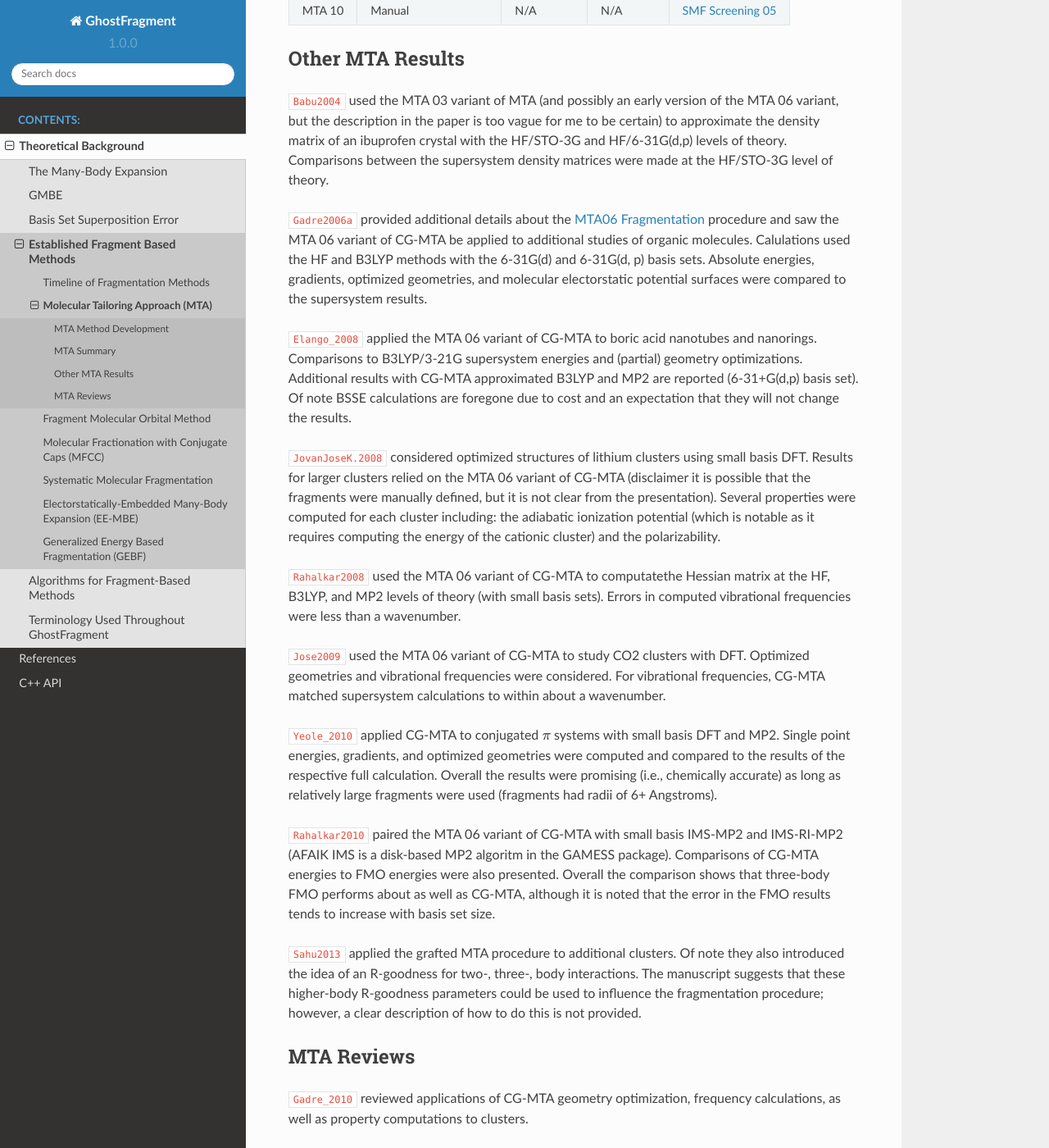
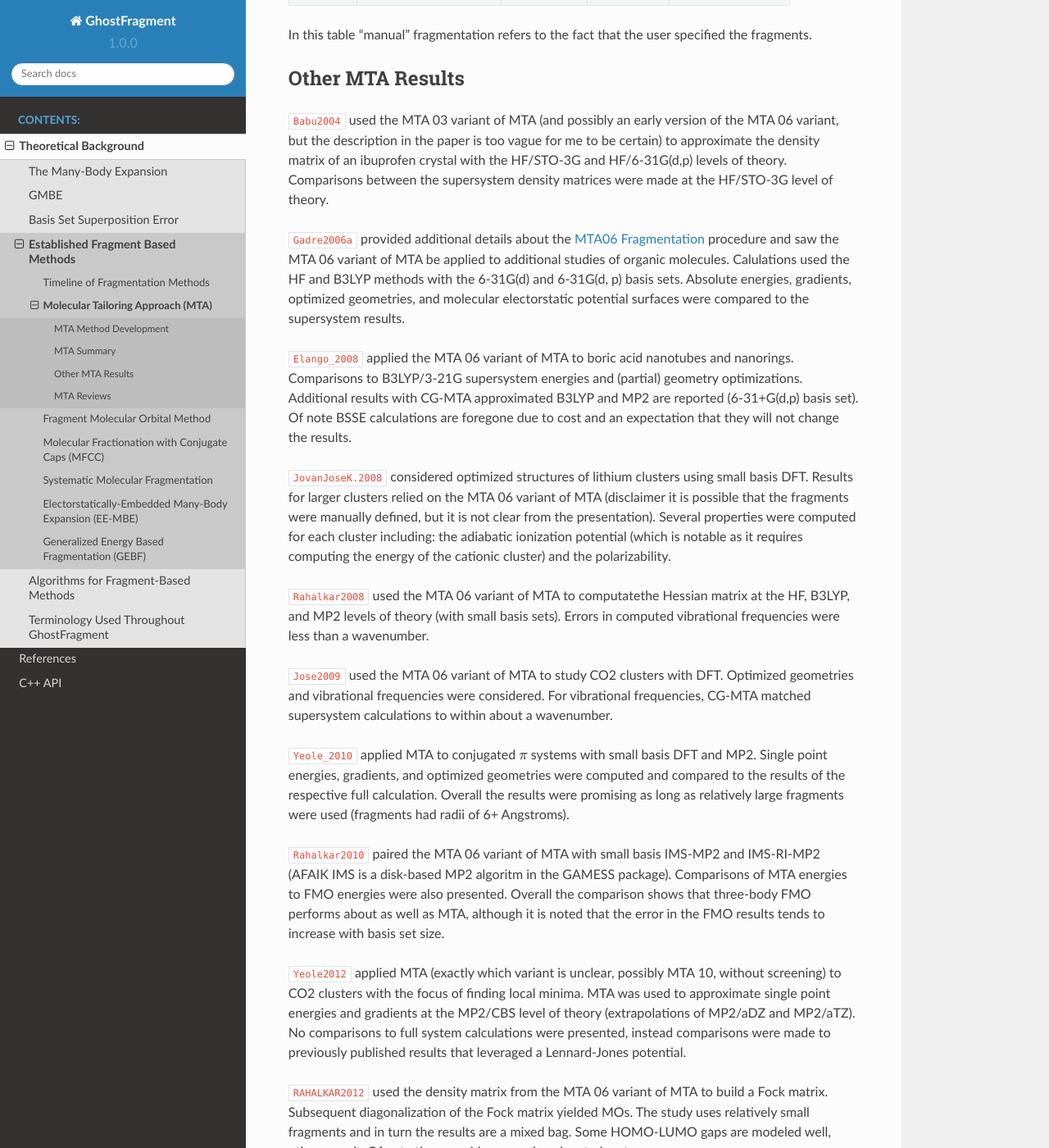
Before and after one commit to rmrresearch/GhostFragment, a Sphinx documentation site: the page built from docs/source/background/established_methods/mta.rst, in a window 1280 px wide and 1400 px high, scrolled down 1753 px. Shown: the whole window at 82% size. Built offline with Sphinx 7.4.7 and the Read the Docs theme 2.0.0, drawn with Linux system fonts in a browser that asks for light colours; cross-references to code outside the pages are shown as plain code; some of the changed text lies outside the part shown.

Commit message:
back-up [skip ci]

```diff
--- a/docs/source/background/established_methods/mta.rst
+++ b/docs/source/background/established_methods/mta.rst
@@ -26,10 +26,9 @@
 Results primarily focused on comparing the electorstatic potential computed by
 MTA to that of the supersystem.
 
-The next development :cite:`Ganesh2006` in MTA, led to a rebranding as CGMTA (CG
-standing for cardinality guided). In this study the energy, and energy
-derivatives, of a fragmented system are computed using the inclusion-exclusion
-principle. Initial applications focused on replicating the energy of
+The next development :cite:`Ganesh2006` in MTA, came from realizing the IEP
+could be used to compute the energy, and energy derivatives, of a fragmented
+system. Initial applications focused on replicating the energy of
 medium-sized organic molecules using small-basis HF, MP2, and B3LYP. Also
 considered were geometry optimizations, and vibrational frequencies. This study
 is also one of the earliest applications of :ref:`mta06 fragmentation` and with
@@ -40,10 +39,10 @@
 .. |E_MP2_SB| replace:: :math:`E_{MP2/Low|}`
 .. |E_MTA_MP2_SB| replace:: :math:`E_{MP2/Low|}`
 
-For benzene clusters, :cite:t:`Mahadevi_2010` note that a 1-body CG-MTA
+For benzene clusters, :cite:t:`Mahadevi_2010` note that a 1-body MTA
 expansion still neglects some many-body interactions. They suggested a screening
 method which amounts to manually adding back in two-, three-, etc. body
-interactions which do not appear in the 1-body CG-MTA expansion. For larger
+interactions which do not appear in the 1-body MTA expansion. For larger
 benzene clusters (hexamers, for example) these higher-body corrections can be
 more than a kcal/mol. Conceptually this correction is very similar to
 :ref:`SMF Screening 05`. The accompanying numerical results demonstrated that
@@ -77,9 +76,9 @@
 MTA Summary
 ***********
 
-Like many fragment-based methods, *the MTA/CG-MTA method* is not a well defined
+Like many fragment-based methods, *the MTA method* is not a well defined
 concept, as the definition of the method has changed over the years. The
-following table summarizes the variants of MTA/CG-MTA, which have appeared. Note
+following table summarizes the variants of MTA, which have appeared. Note
 that the names of the variants are our names, and were not present in the
 original manuscripts.
 
@@ -98,7 +97,8 @@
 | MTA 10 | Manual    | N/A       |  N/A   | |Sc10|    |
 +--------+-----------+-----------+--------+-----------+
 
-
+In this table "manual" fragmentation refers to the fact that the user specified
+the fragments.
 
 *****************
 Other MTA Results
@@ -111,13 +111,13 @@
 supersystem density matrices were made at the HF/STO-3G level of theory.
 
 :cite:t:`Gadre2006a` provided additional details about the
-:ref:`mta06 fragmentation` procedure and saw the MTA 06 variant of CG-MTA be
+:ref:`mta06 fragmentation` procedure and saw the MTA 06 variant of MTA be
 applied to additional studies of organic molecules. Calulations used the HF
 and B3LYP methods with the 6-31G(d) and 6-31G(d, p) basis sets.
 Absolute energies, gradients, optimized geometries, and molecular electorstatic
 potential surfaces were compared to the supersystem results.
 
-:cite:t:`Elango_2008` applied the MTA 06 variant of CG-MTA to boric acid
+:cite:t:`Elango_2008` applied the MTA 06 variant of MTA to boric acid
 nanotubes and nanorings. Comparisons to B3LYP/3-21G supersystem energies and
 (partial) geometry optimizations. Additional results with CG-MTA approximated
 B3LYP and MP2 are reported (6-31+G(d,p) basis set). Of note BSSE calculations
@@ -126,33 +126,46 @@
 
 :cite:t:`JovanJoseK.2008` considered optimized structures of lithium clusters
 using small basis DFT. Results for larger clusters relied on the MTA 06 variant
-of CG-MTA (disclaimer it is possible that the fragments were manually defined,
+of MTA (disclaimer it is possible that the fragments were manually defined,
 but it is not clear from the presentation). Several properties were computed for
 each cluster including: the adiabatic ionization potential (which is notable as
 it requires computing the energy of the cationic cluster) and the
 polarizability.
 
-:cite:t:`Rahalkar2008` used the MTA 06 variant of CG-MTA to computatethe Hessian
+:cite:t:`Rahalkar2008` used the MTA 06 variant of MTA to computatethe Hessian
 matrix at the HF, B3LYP, and MP2 levels of theory (with small basis sets).
 Errors in computed vibrational frequencies were less than a wavenumber.
 
-:cite:t:`Jose2009` used the MTA 06 variant of CG-MTA to study CO2 clusters with
+:cite:t:`Jose2009` used the MTA 06 variant of MTA to study CO2 clusters with
 DFT. Optimized geometries and vibrational frequencies were considered. For
 vibrational frequencies, CG-MTA matched supersystem calculations to within about
 a wavenumber.
 
-:cite:t:`Yeole_2010` applied CG-MTA to conjugated :math:`\pi` systems with small
+:cite:t:`Yeole_2010` applied MTA to conjugated :math:`\pi` systems with small
 basis DFT and MP2. Single point energies, gradients, and optimized geometries
 were computed and compared to the results of the respective full calculation.
-Overall the results were promising (i.e., chemically accurate) as long as
-relatively large fragments were used (fragments had radii of 6+ Angstroms).
+Overall the results were promising as long as relatively large fragments were
+used (fragments had radii of 6+ Angstroms).
 
-:cite:t:`Rahalkar2010` paired the MTA 06 variant of CG-MTA with small basis
+:cite:t:`Rahalkar2010` paired the MTA 06 variant of MTA with small basis
 IMS-MP2 and IMS-RI-MP2 (AFAIK IMS is a disk-based MP2 algoritm in the GAMESS
-package). Comparisons of CG-MTA energies to FMO energies were also presented.
+package). Comparisons of MTA energies to FMO energies were also presented.
 Overall the comparison shows that three-body FMO performs about as well as
-CG-MTA, although it is noted that the error in the FMO results tends to increase
+MTA, although it is noted that the error in the FMO results tends to increase
 with basis set size.
+
+:cite:t:`Yeole2012` applied MTA (exactly which variant is unclear, possibly MTA
+10, without screening) to CO2 clusters with the focus of finding local minima.
+MTA was used to approximate single point energies and gradients at the MP2/CBS
+level of theory (extrapolations of MP2/aDZ and MP2/aTZ). No comparisons to full
+system calculations were presented, instead comparisons were made to previously
+published results that leveraged a Lennard-Jones potential.
+
+:cite:t:`RAHALKAR2012` used the density matrix from the MTA 06 variant of MTA to
+build a Fock matrix. Subsequent diagonalization of the Fock matrix yielded MOs.
+The study uses relatively small fragments and in turn the results are a mixed
+bag. Some HOMO-LUMO gaps are modeled well, others aren't. Of note they consider
+several conjugated systems.
 
 :cite:t:`Sahu2013` applied the grafted MTA procedure to additional clusters. Of
 note they also introduced the idea of an R-goodness for two-, three-, body
@@ -164,5 +177,5 @@
 MTA Reviews
 ***********
 
-:cite:t:`Gadre_2010` reviewed applications of CG-MTA geometry optimization,
+:cite:t:`Gadre_2010` reviewed applications of MTA geometry optimization,
 frequency calculations, as well as property computations to clusters.
--- a/docs/source/refs.bib
+++ b/docs/source/refs.bib
@@ -149,6 +149,26 @@
   number       = {9},
   pages        = {094102},
   volume       = {132},
+}
+
+@Article{Yeole2012,
+  author     = {Sachin D. Yeole and Nityananda Sahu and Shridhar R. Gadre},
+  journal    = {Physical Chemistry Chemical Physics},
+  title      = {Structures, energetics and vibrational spectra of {CO}2 clusters through molecular tailoring and cluster building algorithm},
+  year       = {2012},
+  number     = {21},
+  pages      = {7718},
+  volume     = {14}
+}
+
+@Article{RAHALKAR2012,
+  author    = {Anuja P. Rahalkar and Shridhar R. Gadre},
+  journal   = {Journal of Chemical Sciences},
+  title     = {Tailoring approach for obtaining molecular orbitals of large systems},
+  year      = {2012},
+  number    = {1},
+  pages     = {149--158},
+  volume    = {124}
 }
 
 @Article{Furtado2012,
```
